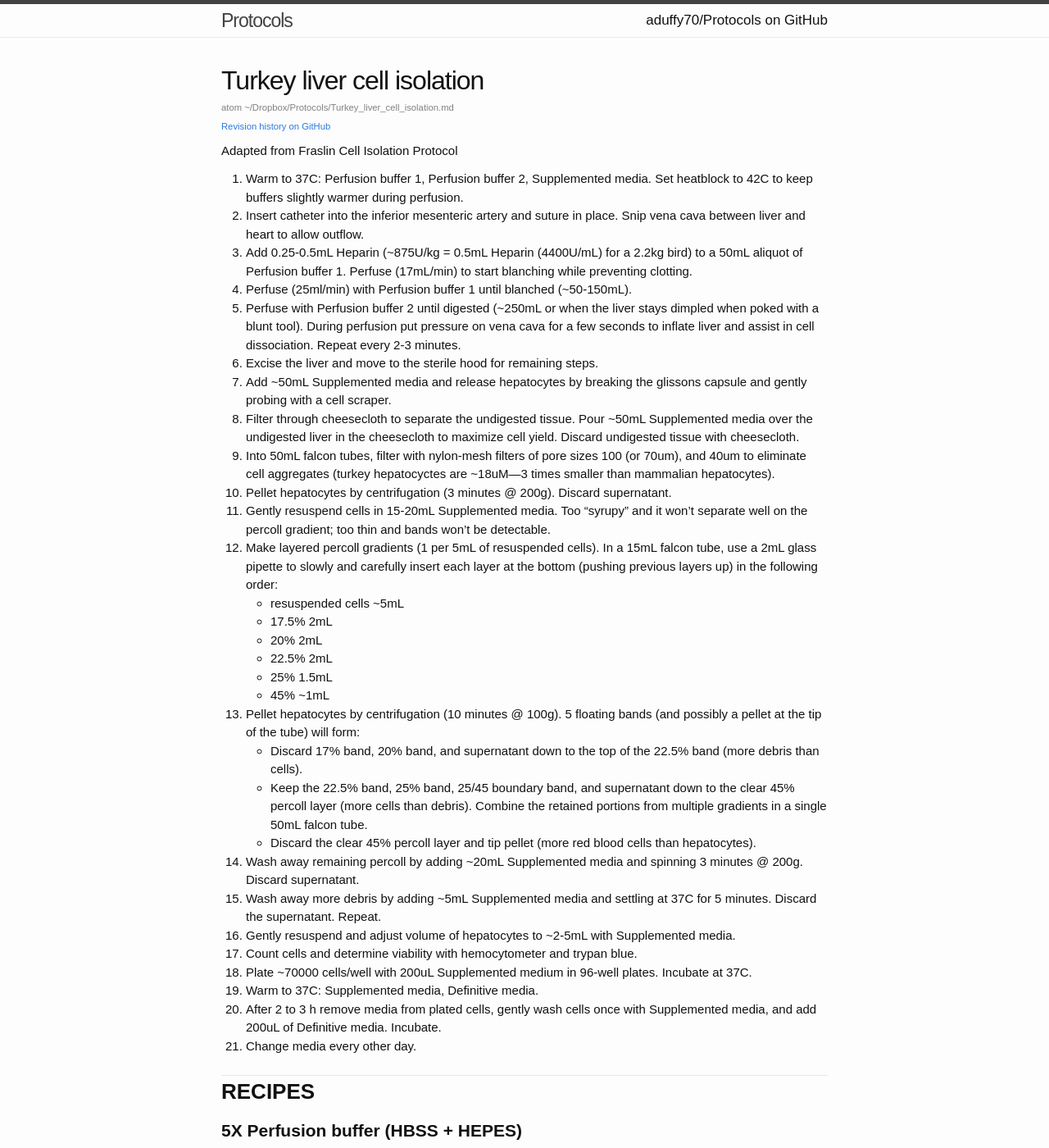
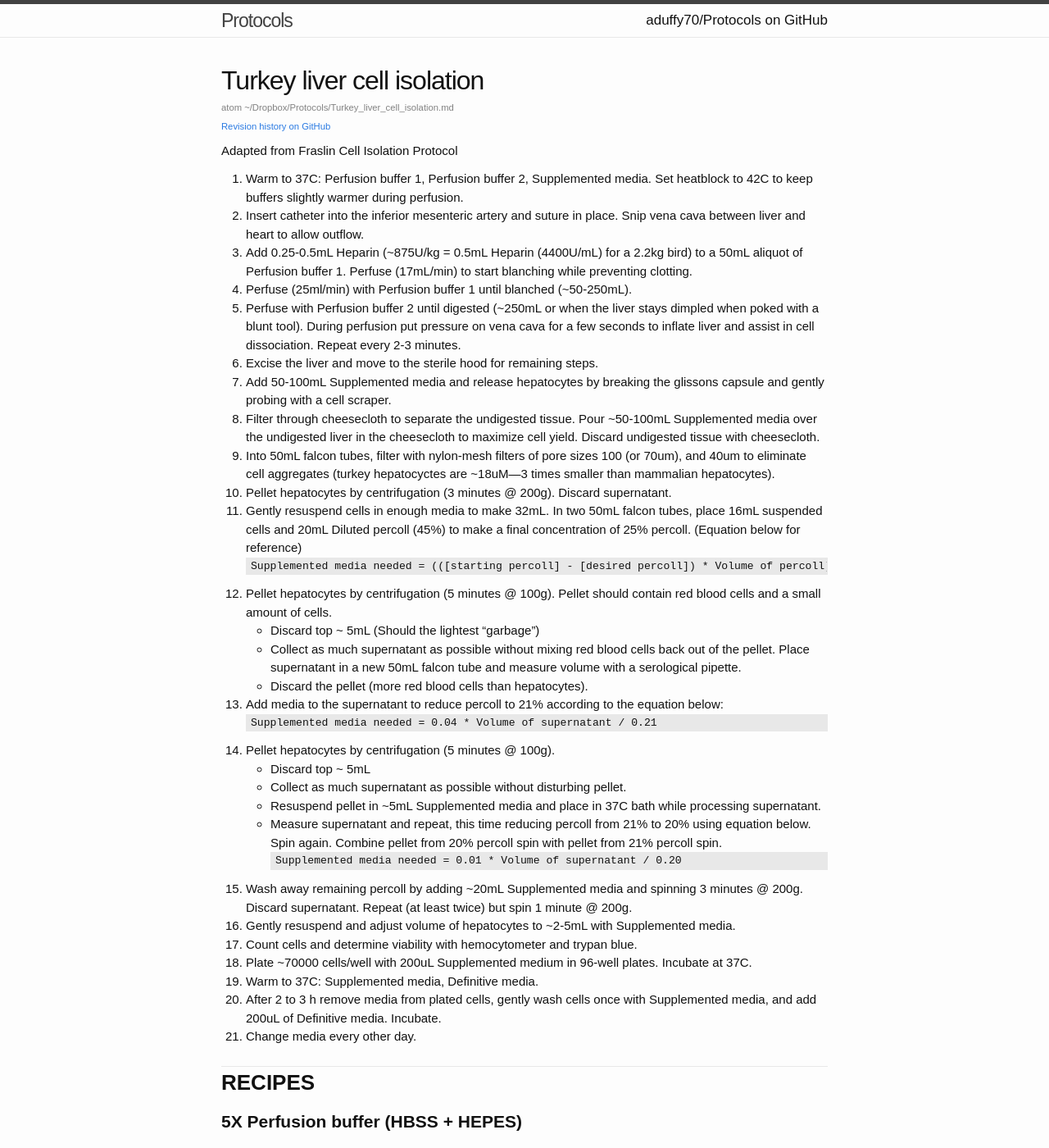
Before and after one commit to aduffy70/Protocols, a Jekyll site: the page built from Turkey_liver_cell_isolation.md, in a window 1280 px wide and 1400 px high. Shown: the whole window at 82% size. Built offline with Jekyll 4.4.1, drawn with Linux system fonts in a browser that asks for light colours; some web fonts are replaced; some of the changed text lies outside the part shown.

Commit message:
Using 2 shorter percoll spins rather than a longer spin in a gradient.

```diff
--- a/Turkey_liver_cell_isolation.md
+++ b/Turkey_liver_cell_isolation.md
@@ -9,27 +9,34 @@ Adapted from Fraslin Cell Isolation Protocol
 1. Warm to 37C: Perfusion buffer 1, Perfusion buffer 2, Supplemented media. Set heatblock to 42C to keep buffers slightly warmer during perfusion.
 1. Insert catheter into the inferior mesenteric artery and suture in place. Snip vena cava between liver and heart to allow outflow.
 1. Add 0.25-0.5mL Heparin (~875U/kg = 0.5mL Heparin (4400U/mL) for a 2.2kg bird) to a 50mL aliquot of Perfusion buffer 1. Perfuse (17mL/min) to start blanching while preventing clotting.
-1. Perfuse (25ml/min) with Perfusion buffer 1 until blanched (~50-150mL).
+1. Perfuse (25ml/min) with Perfusion buffer 1 until blanched (~50-250mL).
 1. Perfuse with Perfusion buffer 2 until digested (~250mL or when the liver stays dimpled when poked with a blunt tool). During perfusion put pressure on vena cava for a few seconds to inflate liver and assist in cell dissociation. Repeat every 2-3 minutes.
 1. Excise the liver and move to the sterile hood for remaining steps.
-1. Add ~50mL Supplemented media and release hepatocytes by breaking the glissons capsule and gently probing with a cell scraper.
-1. Filter through cheesecloth to separate the undigested tissue. Pour ~50mL Supplemented media over the undigested liver in the cheesecloth to maximize cell yield. Discard undigested tissue with cheesecloth.
+1. Add 50-100mL Supplemented media and release hepatocytes by breaking the glissons capsule and gently probing with a cell scraper.
+1. Filter through cheesecloth to separate the undigested tissue. Pour ~50-100mL Supplemented media over the undigested liver in the cheesecloth to maximize cell yield. Discard undigested tissue with cheesecloth.
 1. Into 50mL falcon tubes, filter with nylon-mesh filters of pore sizes 100 (or 70um), and 40um to eliminate cell aggregates (turkey hepatocyctes are ~18uM—3 times smaller than mammalian hepatocytes).
 1. Pellet hepatocytes by centrifugation (3 minutes @ 200g). Discard supernatant.
-1. Gently resuspend cells in 15-20mL Supplemented media. Too "syrupy" and it won't separate well on the percoll gradient; too thin and bands won't be detectable.
-1. Make layered percoll gradients (1 per 5mL of resuspended cells). In a 15mL falcon tube, use a 2mL glass pipette to slowly and carefully insert each layer at the bottom (pushing previous layers up) in the following order:
-  * resuspended cells ~5mL
-  * 17.5% 2mL
-  * 20% 2mL
-  * 22.5% 2mL
-  * 25% 1.5mL
-  * 45% ~1mL
-1. Pellet hepatocytes by centrifugation (10 minutes @ 100g). 5 floating bands (and possibly a pellet at the tip of the tube) will form:
-  * Discard 17% band, 20% band, and supernatant down to the top of the 22.5% band (more debris than cells).
-  * Keep the 22.5% band, 25% band, 25/45 boundary band, and supernatant down to the clear 45% percoll layer (more cells than debris). Combine the retained portions from multiple gradients in a single 50mL falcon tube.
-  * Discard the clear 45% percoll layer and tip pellet (more red blood cells than hepatocytes).
-1. Wash away remaining percoll by adding ~20mL Supplemented media and spinning 3 minutes @ 200g. Discard supernatant.
-1. Wash away more debris by adding ~5mL Supplemented media and settling at 37C for 5 minutes. Discard the supernatant. Repeat.
+1. Gently resuspend cells in enough media to make 32mL. In two 50mL falcon tubes, place 16mL suspended cells and 20mL Diluted percoll (45%) to make a final concentration of 25% percoll. (Equation below for reference)
+~~~
+Supplemented media needed = (([starting percoll] - [desired percoll]) * Volume of percoll) / [desired percoll]
+~~~
+1. Pellet hepatocytes by centrifugation (5 minutes @ 100g). Pellet should contain red blood cells and a small amount of cells.
+  * Discard top ~ 5mL (Should the lightest "garbage")
+  * Collect as much supernatant as possible without mixing red blood cells back out of the pellet. Place supernatant in a new 50mL falcon tube and measure volume with a serological pipette.
+  * Discard the pellet (more red blood cells than hepatocytes).
+1. Add media to the supernatant to reduce percoll to 21% according to the equation below:
+~~~
+Supplemented media needed = 0.04 * Volume of supernatant / 0.21
+~~~
+1. Pellet hepatocytes by centrifugation (5 minutes @ 100g).
+  * Discard top ~ 5mL
+  * Collect as much supernatant as possible without disturbing pellet.
+  * Resuspend pellet in ~5mL Supplemented media and place in 37C bath while processing supernatant.
+  * Measure supernatant and repeat, this time reducing percoll from 21% to 20% using equation below. Spin again. Combine pellet from 20% percoll spin with pellet from 21% percoll spin.
+~~~
+Supplemented media needed = 0.01 * Volume of supernatant / 0.20
+~~~
+1. Wash away remaining percoll by adding ~20mL Supplemented media and spinning 3 minutes @ 200g. Discard supernatant. Repeat (at least twice) but spin 1 minute @ 200g.
 1. Gently resuspend and adjust volume of hepatocytes to ~2-5mL with Supplemented media.
 1. Count cells and determine viability with hemocytometer and trypan blue.
 1. Plate ~70000 cells/well with 200uL Supplemented medium in 96-well plates. Incubate at 37C.
@@ -98,12 +105,3 @@ To make Diluted Percoll (45%):
   * 100mL 1X HBSS + HEPES
   * Adjust pH to 7.4 with 30% HCl (it should take ~250uL).
   * Note- Only use exactly 30% HCL for this! If you use a stronger or weaker solution the final percoll% will be different. Even small changes to the percoll% will have large effects on the size and cleanliness of the cell pellet.
-
-To make additional dilutions from 45% percoll for a layered percoll gradient:
-
-| % percoll | Add 45% percoll | add Supplemented media |
-| --------- | --------------- | -------------------------------- |
-| 25%  | 5.6mL  | 4.4mL |
-| 22.5% | 5mL  | 5mL |
-| 20% | 4.4mL | 5.6mL |
-| 17.5% | 3.8mL | 6.2mL |
```
